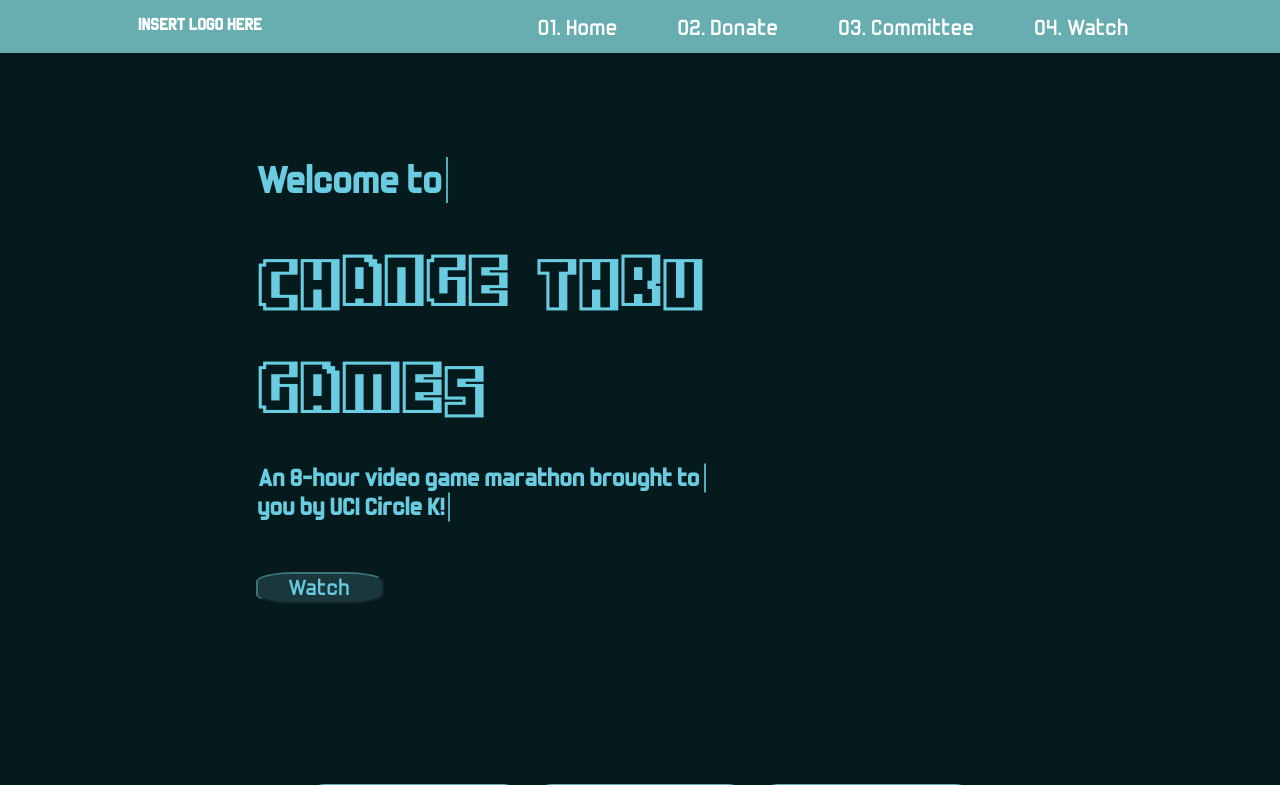
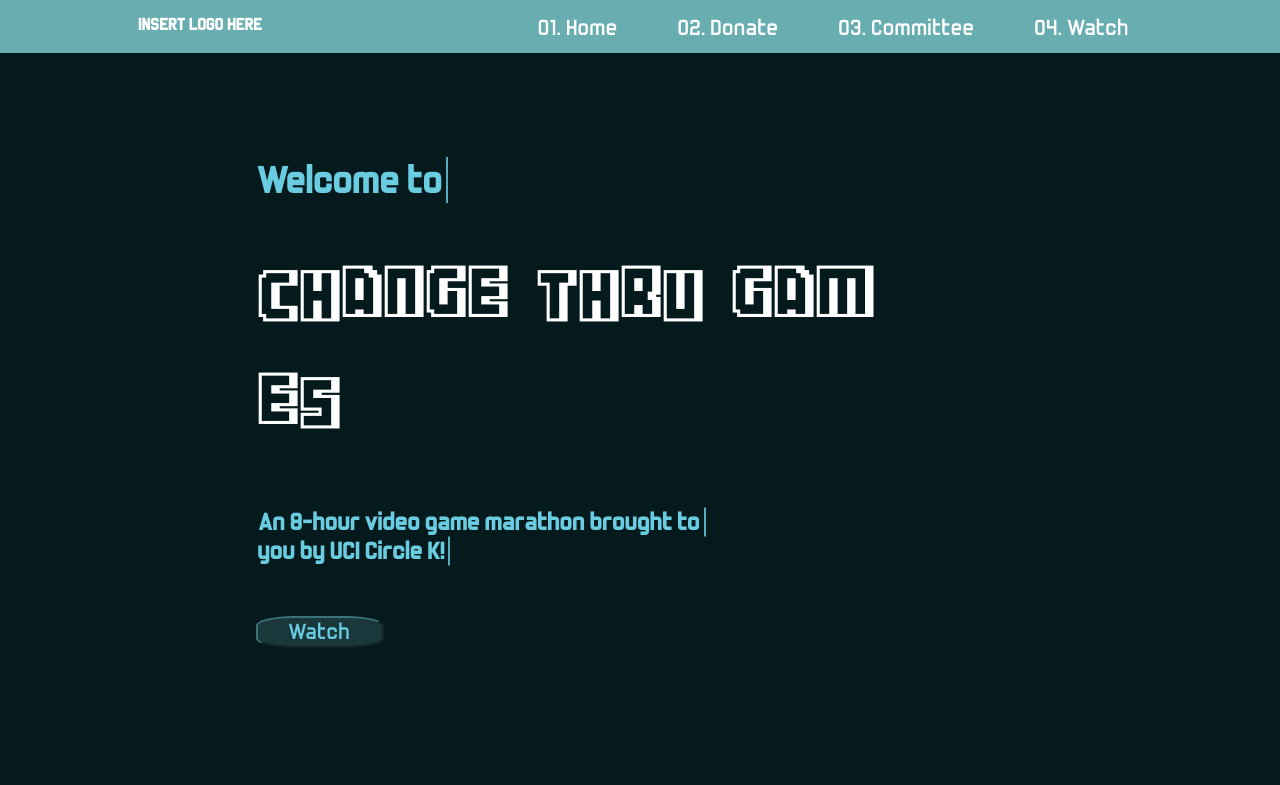
Before and after one commit to branraisin/ctg-website, a PHP site: page / in a window 1280 px wide. Shown: the top 785 px of the page. Run offline with PHP 8.4, Linux system fonts and the light colour scheme; some libraries are stand-ins or nearby versions.

Commit message:
adjusted fonts, cleaned up animation

```diff
--- a/index.css
+++ b/index.css
@@ -2,8 +2,11 @@
 * {
 margin: 0;
 padding: 0;
-font-family: trulymadly;
 color: white;
+}
+
+body {
+    font-family: trulymadly;
 }
 
 /* Add a black background color to the top navigation */
@@ -215,17 +218,6 @@ padding-top: 1%;
 
 }
 
-.watch-button-old {
-    font-size: 24px;
-    width: 10%;
-    margin-left:20%;
-    margin-right:auto;
-    background-color:#041A1C;
-    color:#69CCE0;
-    border-color: #69CCE0;
-    border-radius: 30%;
-}
-
 .watch-button {
     font-size: 24px;
     width: 10%;
@@ -274,6 +266,25 @@ box-shadow: 0 0 10px 0 #3C747C inset, 0 0 10px 4px #3C747C;
     src: url('./fonts/TrulyMadlyDpad-a72o.ttf');
 }
 
+.ml6 {
+    position: relative;
+    font-family: botsmatic;
+}
+
+.ml6 .text-wrapper {
+    position: relative;
+    display: inline-block;
+    padding-top: 0.2em;
+    padding-right: 0.05em;
+    padding-bottom: 0.1em;
+    overflow: hidden;
+}
+
+.ml6 .letter {
+    display: inline-block;
+    line-height: 0em;
+}
+
 
 .line {
     font-family: trulymadly;
@@ -290,23 +301,23 @@ box-shadow: 0 0 10px 0 #3C747C inset, 0 0 10px 4px #3C747C;
     transform: translateY(-50%);
 }
 
-/*Animation*/
+/* Typewriter-effect Animation*/
 
 .anim-typewriter1 {
-    animation: typewriter1 1s steps(15) 1s 1 normal both,
+    animation: typewriter1 0.5s steps(15) 1s 1 normal both,
     blinkTextCursor 500ms steps(40) infinite normal;
 }
 
 .anim-typewriter2 {
     animation: typewriter2 2s steps(50) 1s 1 normal both,
     blinkTextCursor 500ms steps(40) infinite normal;
-    animation-delay: 2s;
+    animation-delay: 3s;
 }
 
 .anim-typewriter3 {
-    animation: typewriter3 1.5s steps(50) 1s 1 normal both,
+    animation: typewriter3 1.5s steps(30) 1s 1 normal both,
     blinkTextCursor 500ms steps(40) infinite normal;
-    animation-delay: 4s;
+    animation-delay: 5s;
 }
 
 @keyframes typewriter1 {
--- a/index.php
+++ b/index.php
@@ -15,6 +15,7 @@
 <html>
     <head>
         <title>CTG v6: DLC Edition</title>
+        <script src="https://ajax.googleapis.com/ajax/libs/jquery/1.11.1/jquery.min.js"></script>
         <link href="https://fonts.googleapis.com/css2?family=Open+Sans:wght@800&display=swap" rel="stylesheet">
         <link rel="shortcut icon" type="image/png" href="https://i.imgur.com/Z34ZWtw.png">
         <link href="index.css" rel="stylesheet">
@@ -51,14 +52,21 @@
             <section id= "home">
 
                 <h1 class="line anim-typewriter1"> Welcome to</h1>
-                <h1 style="font-size: 55px; width: 50%; margin-left: 20%; font-family: botsmatic;"> change thru games</h1>
+                <h1 id = "hide" class="ml6"style="font-size: 55px; width: 50%; margin-left: 20%; visibility:hidden;">
+                    <span class="text-wrapper">
+                        <span class="letters" style="font-family: botsmatic;">change thru games</span>
+                    </span>
+                </h1>
+                <script src="https://cdnjs.cloudflare.com/ajax/libs/animejs/2.0.2/anime.min.js"></script>
+                <script src="title_anim.js"></script>
+
                 <h1 class="line anim-typewriter2"style="font-size: 160%; margin-top: 3%;"> An 8-hour video game marathon brought to</h1>
                 <h1 class="line anim-typewriter3"style="font-size: 160%; margin-top: 0%"> you by UCI Circle K!</h1>
 
                 <p>&nbsp;</p>
                 <p>&nbsp;</p>
 
-                <button class="watch-button" type="button">Watch</button>
+                <button class="watch-button" type="button" style="font-family: trulymadly;">Watch</button>
 
                 <p>&nbsp;</p>
                 <p>&nbsp;</p>
--- /dev/null
+++ b/title_anim.js
@@ -0,0 +1,18 @@
+// Wrap every letter in a span
+var textWrapper = document.querySelector('.ml6 .letters');
+textWrapper.innerHTML = textWrapper.textContent.replace(/\S/g, "<span class='letter'>$&</span>");
+
+setTimeout(function() {
+  $('#hide').css('visibility', 'visible')
+}, 1600);
+
+setTimeout(function(){
+  anime.timeline()
+  .add({
+    targets: '.ml6 .letter',
+    translateY: ["2em", 0],
+    translateZ: 0,
+    duration: 750,
+    delay: (el, i) => 50 * i
+  });
+}, 1500)
```
